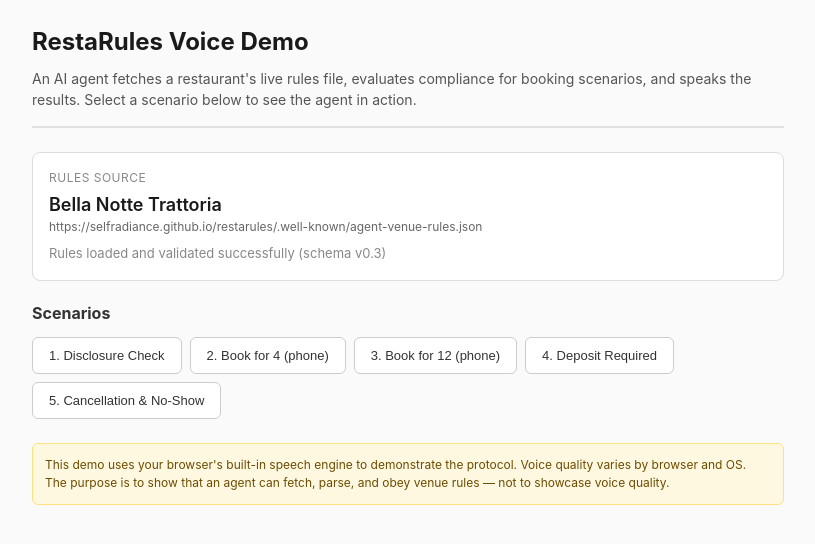
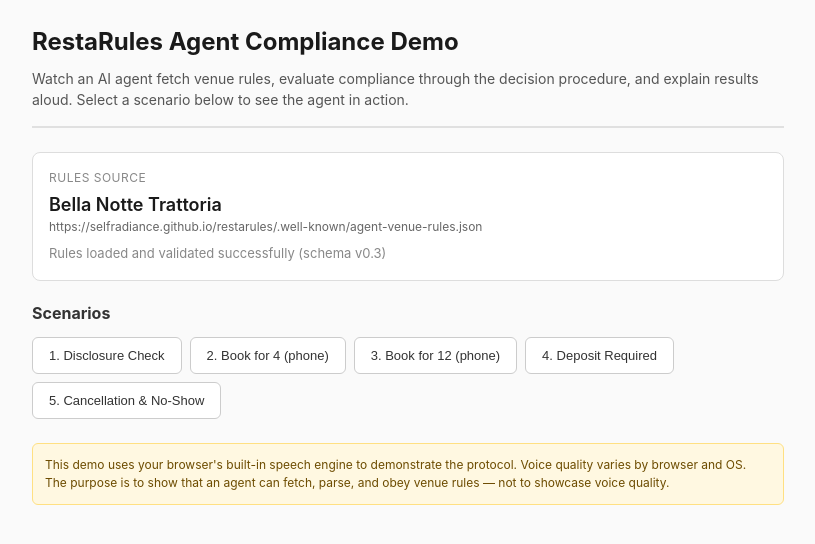
Before and after one commit to selfradiance/restarules, a website: page demo/voice/index.html in a window 1280 px wide. Shown: the whole page, without its empty margins (232-1047 px from the left). Drawn offline with Linux system fonts and the light colour scheme.

Commit message:
Rename demo from "Voice Demo" to "Agent Compliance Demo" in docs and UI
Updates the demo page title, heading, and subtitle to emphasize compliance
evaluation rather than speech synthesis. Updates all README references.
No file moves or URL changes — demo stays at /demo/voice/.

Co-Authored-By: Claude Opus 4.6 <noreply@anthropic.com>

```diff
--- a/demo/voice/app.js
+++ b/demo/voice/app.js
@@ -1,4 +1,4 @@
-// RestaRules Voice Demo — app.js
+// RestaRules Agent Compliance Demo — app.js
 // SDK is available as window.RestaRulesSDK (loaded from bundle.js)
 
 (function () {
--- a/demo/voice/index.html
+++ b/demo/voice/index.html
@@ -3,7 +3,7 @@
 <head>
   <meta charset="UTF-8">
   <meta name="viewport" content="width=device-width, initial-scale=1.0">
-  <title>RestaRules Voice Demo</title>
+  <title>RestaRules Agent Compliance Demo</title>
   <style>
     * { box-sizing: border-box; margin: 0; padding: 0; }
 
@@ -269,8 +269,8 @@
 </head>
 <body>
   <header>
-    <h1>RestaRules Voice Demo</h1>
-    <p>An AI agent fetches a restaurant's live rules file, evaluates compliance for booking scenarios, and speaks the results. Select a scenario below to see the agent in action.</p>
+    <h1>RestaRules Agent Compliance Demo</h1>
+    <p>Watch an AI agent fetch venue rules, evaluate compliance through the decision procedure, and explain results aloud. Select a scenario below to see the agent in action.</p>
   </header>
 
   <div id="rules-source">
```
Also changed, not shown: README.md.
